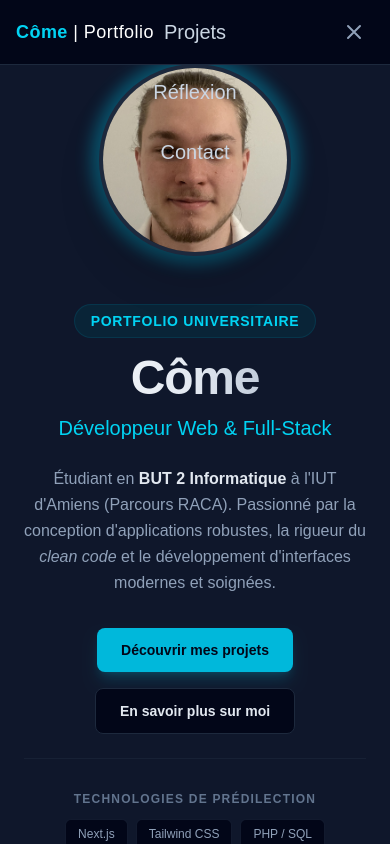
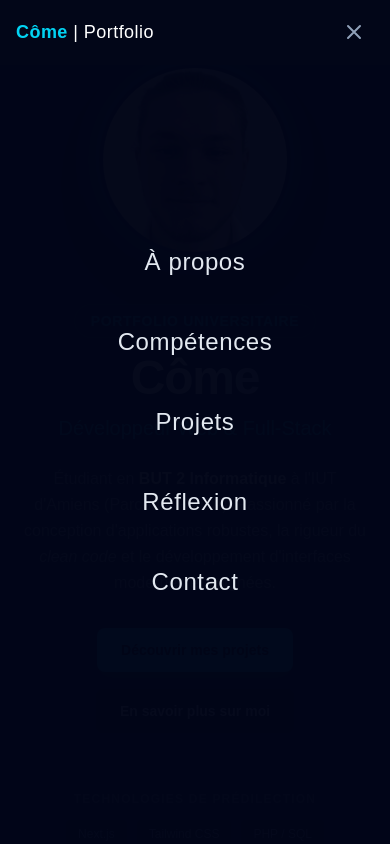
Before and after one commit to Meqle/portfolio-but2, a Next.js app: page / in a window 390 px wide. Both pictures are taken after a click on the button "Toggle menu". Shown: the top 844 px of the page. Built offline with nearby package versions, Linux system fonts and the light colour scheme.

Commit message:
feat: change menu burger

```diff
--- a/app/components/Navbar.tsx
+++ b/app/components/Navbar.tsx
@@ -19,7 +19,7 @@ export default function Navbar() {
 
   return (
     <nav className="w-full bg-slate-950/90 backdrop-blur border-b border-slate-800 fixed top-0 z-50 text-white">
-      <div className="max-w-5xl mx-auto px-4 h-16 flex items-center justify-between">
+      <div className="max-w-5xl mx-auto px-4 h-16 flex items-center justify-between relative">
 
         {/* Logo */}
         <Link href="/" onClick={closeMenu} className="font-bold text-lg text-cyan-400 tracking-wide hover:text-cyan-300 transition z-50">
@@ -35,34 +35,32 @@ export default function Navbar() {
           ))}
         </div>
 
-        {/* Bouton Burger Mobile (Masqué sur desktop) */}
+        {/* Bouton Burger / Croix Mobile */}
         <button
           onClick={toggleMenu}
-          className="md:hidden p-2 text-slate-400 hover:text-white focus:outline-none z-50"
+          className="md:hidden p-2 text-slate-400 hover:text-white focus:outline-none z-50 fixed right-4 top-3"
           aria-label="Toggle menu"
         >
           <svg className="h-6 w-6 fill-none stroke-current stroke-2" viewBox="0 0 24 24">
             {isOpen ? (
-              // Icône Fermer (X)
               <path strokeLinecap="round" strokeLinejoin="round" d="M6 18L18 6M6 6l12 12" />
             ) : (
-              // Icône Menu (3 barres)
               <path strokeLinecap="round" strokeLinejoin="round" d="M4 6h16M4 12h16M4 18h16" />
             )}
           </svg>
         </button>
 
-        {/* Rideau Menu Mobile Overlay */}
+        {/* Rideau Menu Mobile Plein Écran */}
         <div className={`
-          fixed inset-0 bg-slate-950/98 flex flex-col items-center justify-center space-y-8 text-xl font-medium transition-transform duration-300 ease-in-out md:hidden z-40
-          ${isOpen ? 'translate-x-0' : 'translate-x-full'}
+          fixed inset-0 h-screen w-screen bg-slate-950/98 flex flex-col items-center justify-center space-y-8 text-xl font-medium transition-all duration-300 ease-in-out md:hidden z-40
+          ${isOpen ? 'opacity-100 visible translate-y-0' : 'opacity-0 invisible -translate-y-5'}
         `}>
           {navLinks.map((link) => (
             <Link
               key={link.href}
               href={link.href}
               onClick={closeMenu}
-              className="text-slate-300 hover:text-cyan-400 transition transform hover:scale-105 duration-200"
+              className="text-slate-200 hover:text-cyan-400 transition-colors duration-200 text-2xl tracking-wide py-2 w-full text-center"
             >
               {link.label}
             </Link>
```
